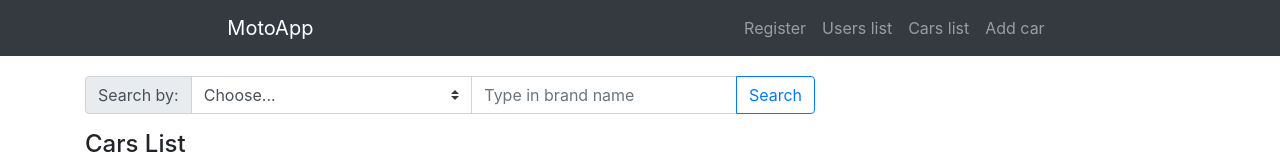
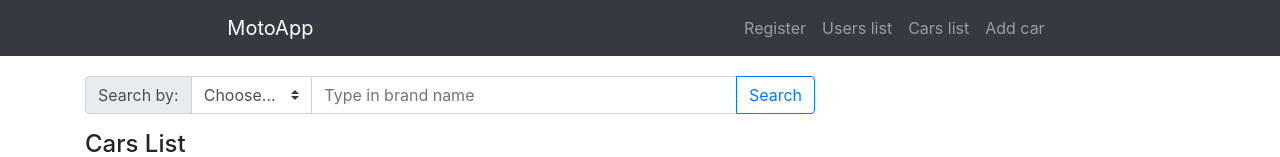
Before and after one commit to WojciechChrzastek/moto-frontend, a React (Create React App) app: page /cars-list in a window 1280 px wide. Shown: the top 157 px of the page. Built offline with nearby package versions, Linux system fonts and the light colour scheme; no server answers.

Commit message:
Change search-bar-selentor width

```diff
--- a/src/components/car/cars-list.component.js
+++ b/src/components/car/cars-list.component.js
@@ -124,7 +124,7 @@ export default class CarsListComponent extends Component {
                         <div className="input-group-prepend">
                             <span className="input-group-text" id="search-bar-text">Search by: </span>
                         </div>
-                        <select className="custom-select" id="search-bar-selector">
+                        <select className="custom-select col-md-2" id="search-bar-selector">
                             <option selected>Choose...</option>
                             <option value="1">Brand</option>
                             <option value="2">Model</option>
@@ -133,7 +133,7 @@ export default class CarsListComponent extends Component {
                             type="text"
                             className="form-control"
                             placeholder="Type in brand name"
-                            value={searchModel}
+                            value={searchBrand}
                             onChange={this.onChangeSearchBrand}
                         />
                         <div className="input-group-append">
```
